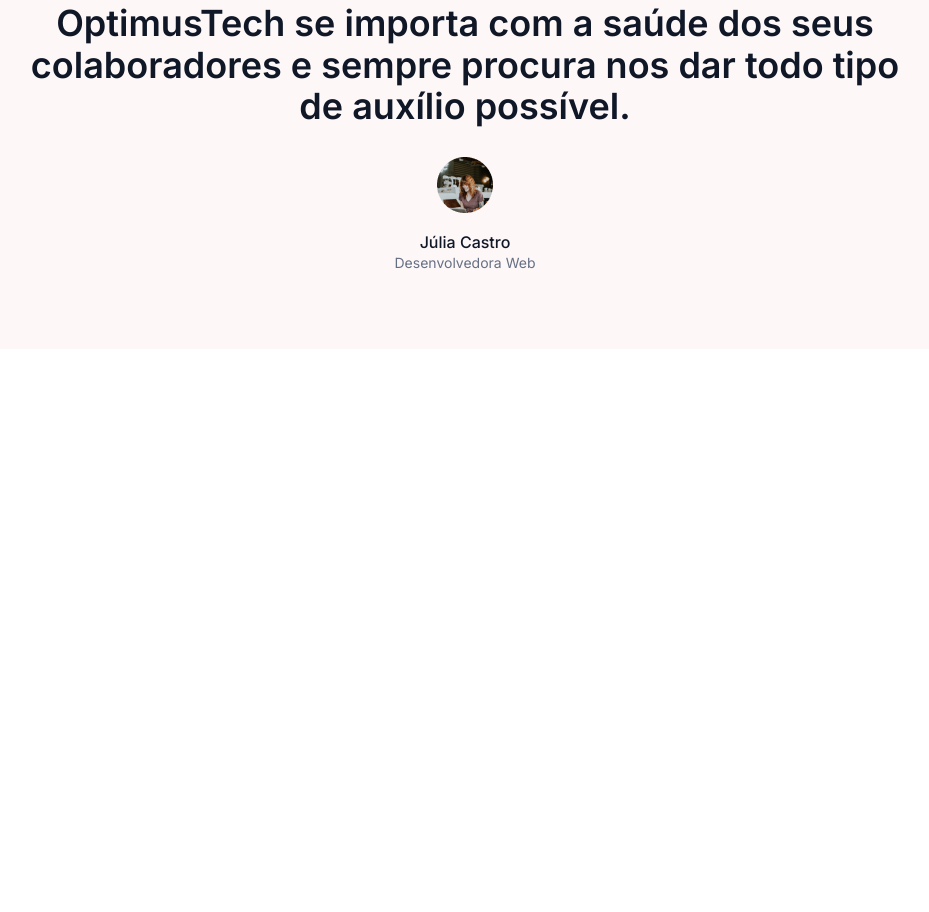
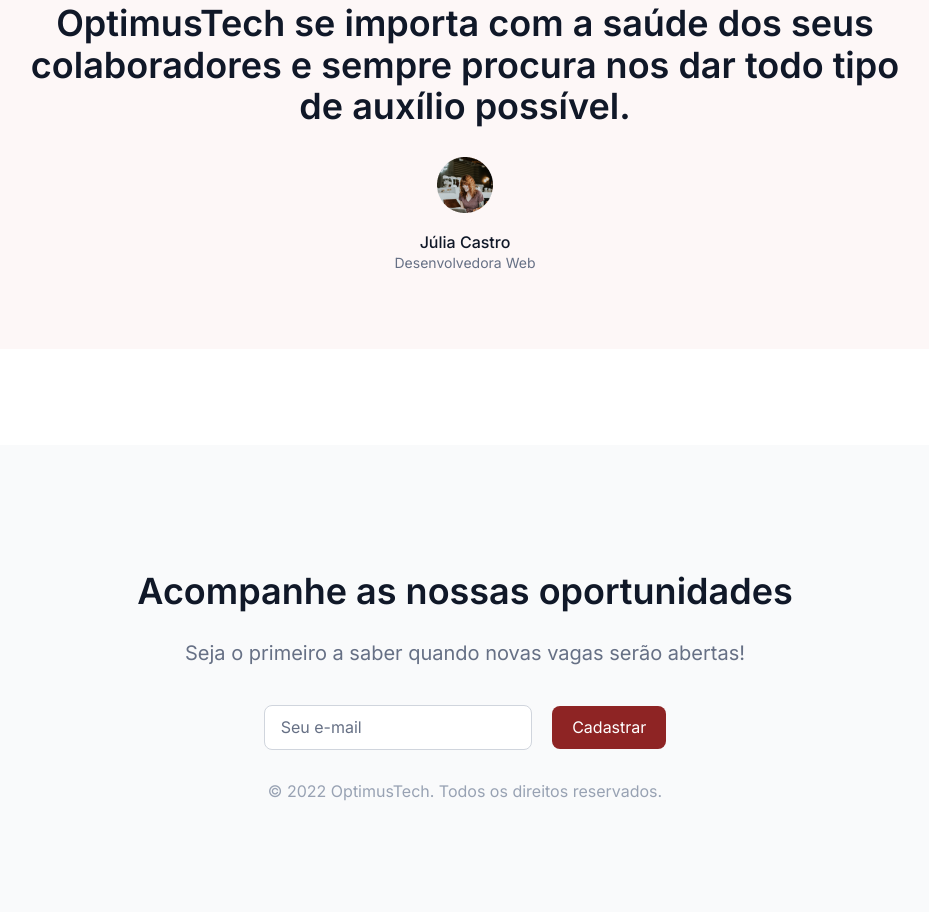
Before and after one commit to Volaxy/7_Days_of_Code-HTML_and_CSS, a plain HTML site: page index.html in a window 1280 px wide. Shown: the part 2742-3654 px from the top of the page, without its empty margins (175-1104 px from the left). Before the commit the page ends 3187 px from the top, so only its background shows below. Drawn offline with Linux system fonts and the light colour scheme.

Commit message:
ADD - 7st Day Completed

```diff
--- a/css/index.css
+++ b/css/index.css
@@ -10,12 +10,14 @@
 
     /* BORDERS */
     --light-border: #EAECF0;
+    --input-border: #D0D5DD;
 
     /* TEXTS */
     --tittle-text: #101828;
     --default-text: #667085;
     --white-text: #fff;
     --tag-text: #8E2424;
+    --copyright-text: #98A2B3;
 
     /* Fonts */
     --Inter-font: 'Inter', Arial, Helvetica, sans-serif;
@@ -23,12 +25,14 @@
 
 /*========== Generic Elements ==========*/
 body {
+    font-size: 16px;
+    font-family: var(--Inter-font);
+}
+
+main {
     width: 80vw;
 
     margin: auto;
-
-    font-size: 16px;
-    font-family: var(--Inter-font);
 }
 
 ul {
@@ -48,8 +52,11 @@ a {
 /*========== Page - Top to Bottom ==========*/
 /* MAIN HEADER */
 .main-header {
+    width: 80vw;
+
     display: flex;
 
+    margin: auto;
     padding: 1.1rem auto;
 
     justify-content: space-between;
@@ -269,3 +276,54 @@ a {
         font-size: .875rem;
         font-weight: 400;
     }
+
+/* FOOTER */
+.footer {
+    background-color: var(--footer-background);
+
+    padding: 6rem 0;
+
+    text-align: center;
+}
+
+    .footer__tittle {
+        color: var(--tittle-text);
+        font-size: 2.25rem;
+        font-weight: 600;
+    }
+
+    .footer__description {
+        color: var(--default-text);
+        font-size: 1.25rem;
+    }
+
+    .footer__form {
+        margin: 2.5rem auto 2rem;
+    }
+
+        .footer__form__email {
+            background-color: white;
+
+            margin-right: 1rem;
+            border: 1px solid var(--input-border);
+            border-radius: .5rem;
+            padding: .75rem 1rem;
+        }
+
+            .footer__form__email::placeholder {
+                color: var(--default-text);
+            }
+
+        .footer__form__buttom {
+            background-color: var(--button-background);
+
+            border: none;
+            border-radius: .5rem;
+            padding: .75rem 1.25rem;
+
+            color: var(--white-text);
+        }
+
+    .footer__copyright {
+        color: var(--copyright-text);
+    }
--- a/index.html
+++ b/index.html
@@ -136,5 +136,18 @@
                 </aside>
             </section>
         </main>
+
+        <!-- FOOTER -->
+        <footer class="footer">
+            <h2 class="footer__tittle">Acompanhe as nossas oportunidades</h2>
+            <p class="footer__description">Seja o primeiro a saber quando novas vagas serão abertas!</p>
+
+            <div class="footer__form">
+                <input class="footer__form__email" type="email" placeholder="Seu e-mail">
+                <input class="footer__form__buttom" type="button" value="Cadastrar">
+            </div>
+
+            <p class="footer__copyright">© 2022 OptimusTech. Todos os direitos reservados.</p>
+        </footer>
     </body>
 </html>
```
Also changed, not shown: 1 other file.
